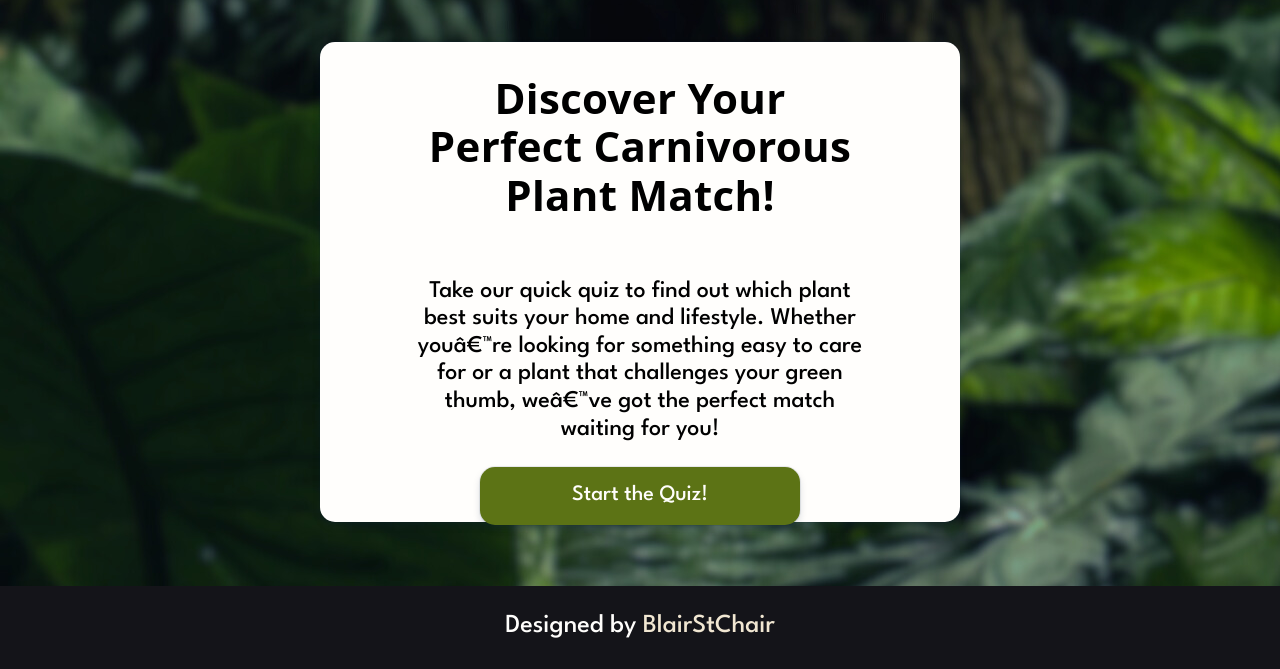
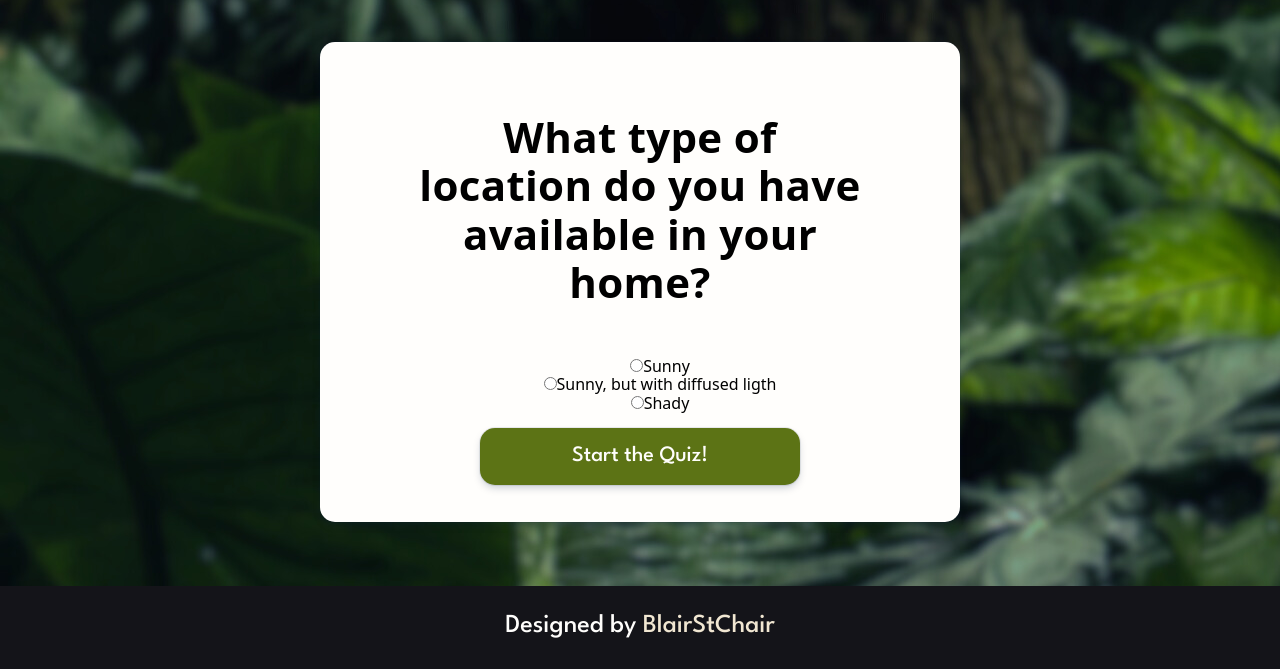
Before and after one commit to BlairStChair/blogPageExample, a website: page html/quiz.html in a window 1280 px wide. Both pictures are taken after a click on the button "Start the Quiz!". Shown: the part 347-1016 px from the top of the page. Drawn offline with nearby package versions, Linux system fonts and the light colour scheme; a web font is replaced by a local one.

Commit message:
edited code to look more neat

```diff
--- a/html/quiz.html
+++ b/html/quiz.html
@@ -1,7 +1,7 @@
 <!DOCTYPE html>
 <html lang="">
   <head>
-    <meta charset="UTF-4">
+    <meta charset="UTF-8">
     <meta name="viewport" content="width=device-width, initial-scale=1.0">
     <title>Muchołapa Quiz</title>
     <link rel="stylesheet" href="../css/indexStyle.css">
@@ -30,13 +30,13 @@
       </div>
   </div>
      <div id="quizContainer" class="animate">
-      <h2 id="quizHeader">Discover Your Perfect Carnivorous Plant Match!</h2>
-      <p id="quizDesc">Take our quick quiz to find out which plant best suits your home and lifestyle.
+      <div id="questionName"><h2 id="quizHeader">Discover Your Perfect Carnivorous Plant Match!</h2></div>
+      <div id="questionAnswers"><p id="quizDesc">Take our quick quiz to find out which plant best suits your home and lifestyle.
           Whether you’re looking for something easy to care for or a plant that challenges your green thumb,
-          we’ve got the perfect match waiting for you!</p>
+          we’ve got the perfect match waiting for you!</p></div>
       <div id="quizBtnContainer"><button id="startQuiz">Start the Quiz!</button></div>
      </div>
      <div id="footer" class="animate"><div id="centerFooter"><p>Designed by <a href="https://github.com/BlairStChair">BlairStChair</a></p></div></div>
-    <script src="script.js"></script>
+    <script src="../scriptQ.js"></script>
   </body>
 </html>
--- a/script.js
+++ b/script.js
@@ -1,3 +1,4 @@
+//homepage button action to take user to quiz page
 const takeMeToQuizButton = document.querySelector("#takeMeToQuiz");
 
 takeMeToQuizButton.addEventListener("click", () =>{
--- /dev/null
+++ b/scriptQ.js
@@ -0,0 +1,47 @@
+const questionName = document.querySelector("#questionName");
+const questionAnswers = document.querySelector("#questionAnswers");
+const quizHeader = document.querySelector("#quizHeader");
+const quizDesc = document.querySelector("#quizDesc");
+
+let questionsArray = ["What type of location do you have available in your home?"];
+let answerArray = ["Sunny; Sunny, but with diffused ligth; Shady"];
+
+let readyAnswers = [];
+
+//function to separate question's answers
+function separateAnswer(n){
+    readyAnswers = answerArray[n].split(';');
+    return readyAnswers;
+}
+
+const startQuiz = document.querySelector("#startQuiz");
+
+startQuiz.addEventListener("click", () => {
+    quizHeader.remove();
+    quizDesc.remove();
+
+    let question = document.createElement("h2");
+    question.textContent = questionsArray[0];
+    questionName.appendChild(question);
+
+    let answersList = document.createElement("ul");
+    questionAnswers.appendChild(answersList);
+
+    let firstQuestionAnswers = separateAnswer(0);
+
+    for(let i = 0; i < firstQuestionAnswers.length; i++){
+        let answersItems = document.createElement("input");
+        answersItems.type = 'radio';
+        answersItems.name = 'quizAnswer';
+        answersItems.value = readyAnswers[i];
+
+        let label = document.createElement("label");
+        label.textContent = readyAnswers[i].trim();
+
+        answersList.appendChild(answersItems);
+        answersList.appendChild(label);
+
+        let br = document.createElement("br");
+        answersList.appendChild(br);
+    }
+});
```
Also changed, not shown: index.html (+1 -1 lines).
